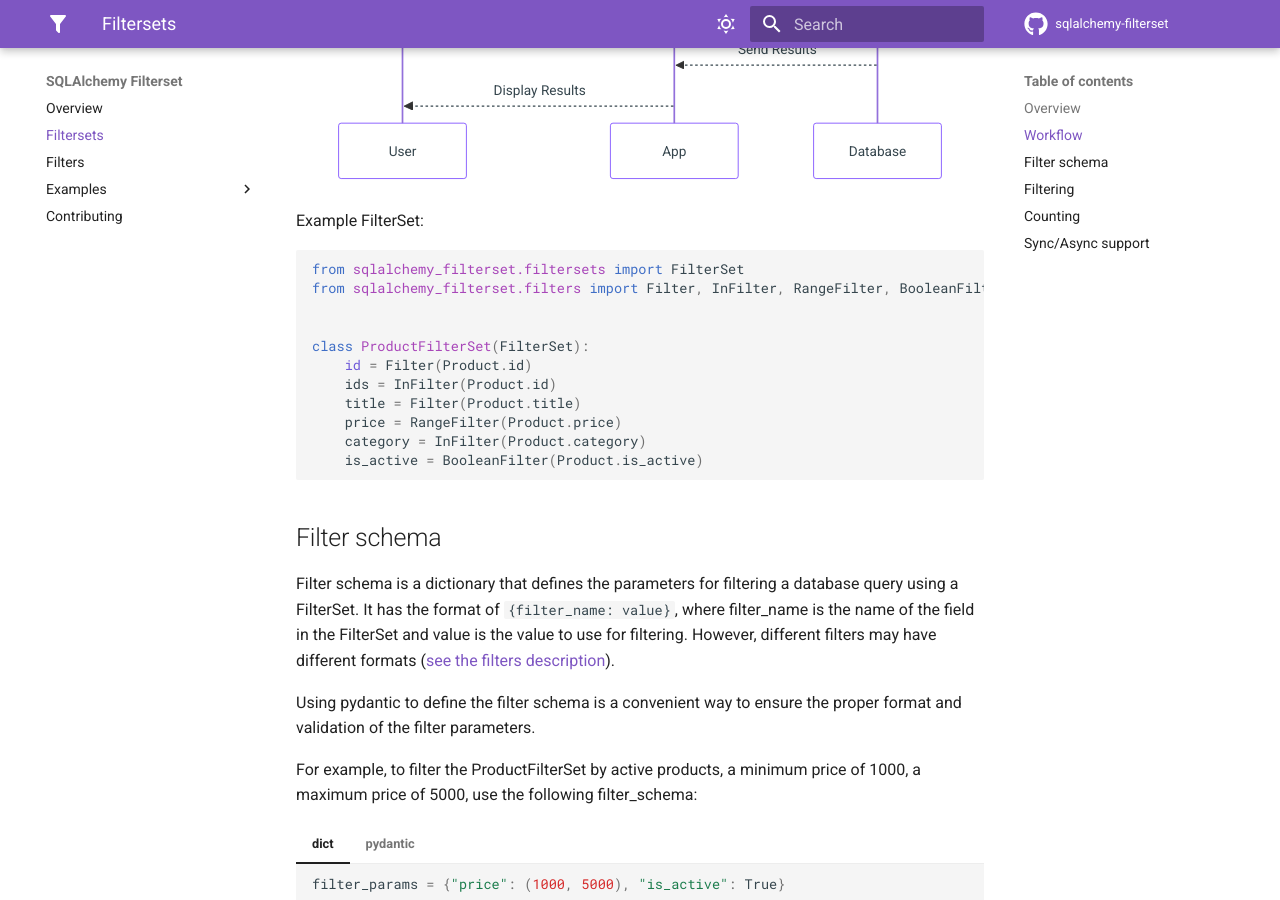
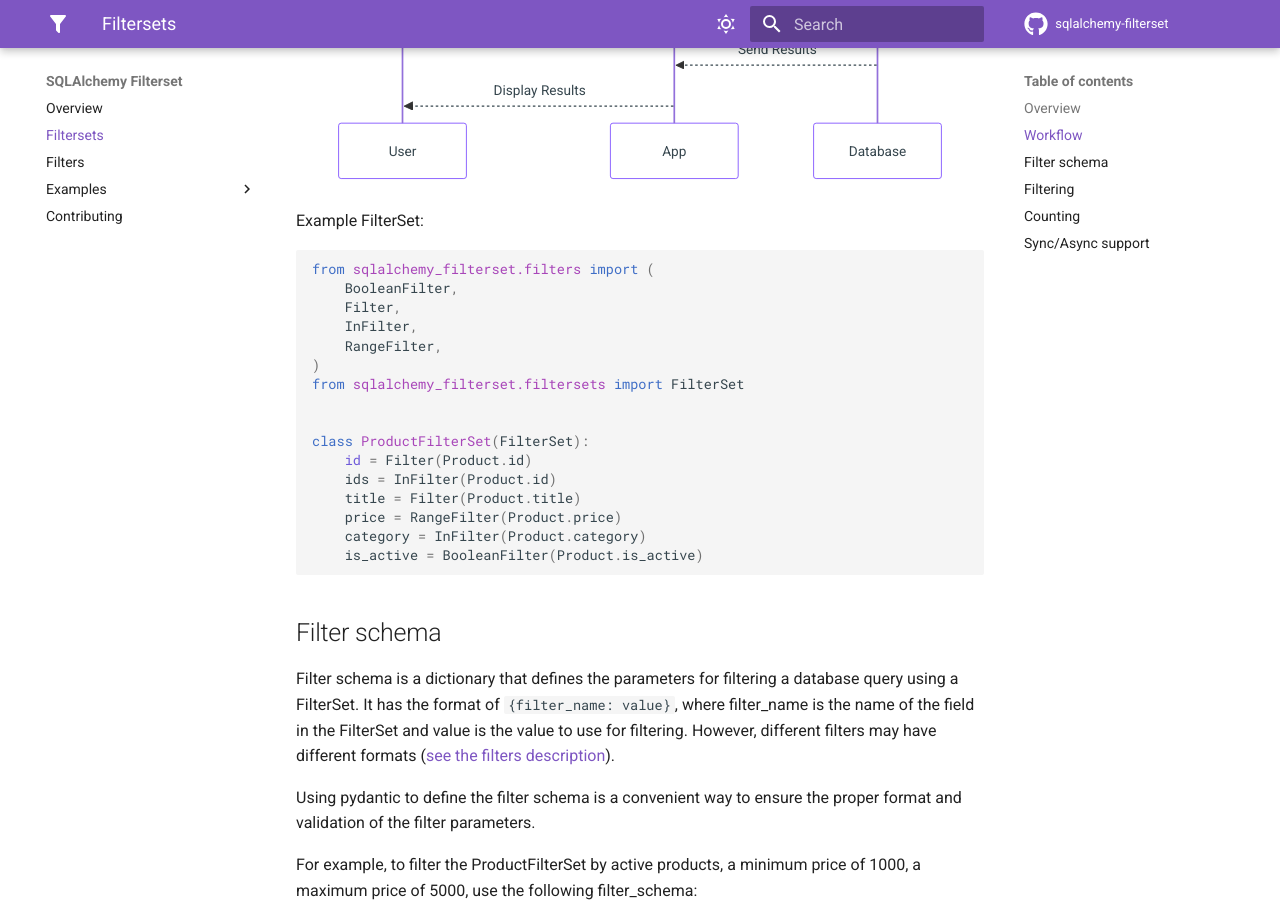
Before and after one commit to sqlalchemy-filterset/sqlalchemy-filterset, an MkDocs documentation site: the page built from docs/filtersets.md, in a window 1280 px wide and 900 px high, scrolled down 602 px. Built offline with MkDocs 1.6.1 and Material for MkDocs 9.7.7, drawn with Linux system fonts in a browser that asks for light colours; comment, search, counter and statistics services are not loaded.

Commit message:
refactor: docs :memo:

````diff
--- a/docs/filtersets.md
+++ b/docs/filtersets.md
@@ -20,8 +20,13 @@ sequenceDiagram
 
 Example FilterSet:
 ```python
+from sqlalchemy_filterset.filters import (
+    BooleanFilter,
+    Filter,
+    InFilter,
+    RangeFilter,
+)
 from sqlalchemy_filterset.filtersets import FilterSet
-from sqlalchemy_filterset.filters import Filter, InFilter, RangeFilter, BooleanFilter
 
 
 class ProductFilterSet(FilterSet):
````
Also changed, not shown: docs/filters.md (+42 -23 lines).
